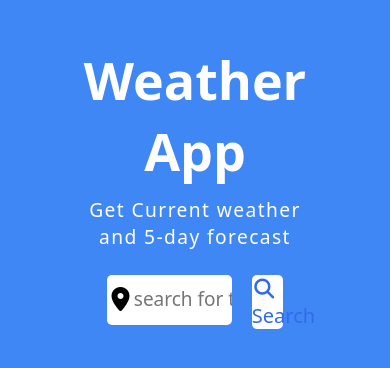
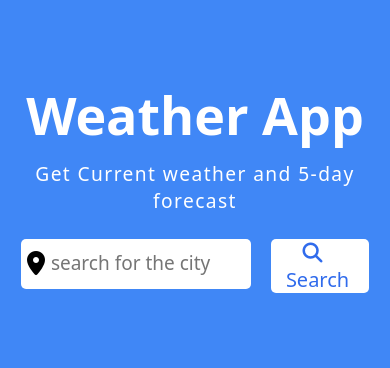
Before and after one commit to alekspeacedatta/WeatherApp, a React (Vite) app: page / in a window 390 px wide. Shown: the part 236-604 px from the top of the page. Built offline with nearby package versions, Linux system fonts and the light colour scheme; no server answers.

Commit message:
responsive design

```diff
--- a/src/index.css
+++ b/src/index.css
@@ -121,3 +121,31 @@ body{
     transform: translateY(-2px);
   }
 }
+@media screen and (max-width: 768px) {
+    .weather{
+      width: 65vw;
+      form{
+        .search-box{
+          width: 45vw;
+        }
+        button{
+          width: 16vw;
+          padding-right: 5px;
+        }
+      }
+    }
+}
+@media screen and (max-width: 426px) {
+    .weather{
+      width: 90vw;
+      form{
+        .search-box{
+          width: 59vw;
+        }
+        button{
+          width: 25vw;
+          padding-right: 5px;
+        }
+      }
+    }
+}
```
